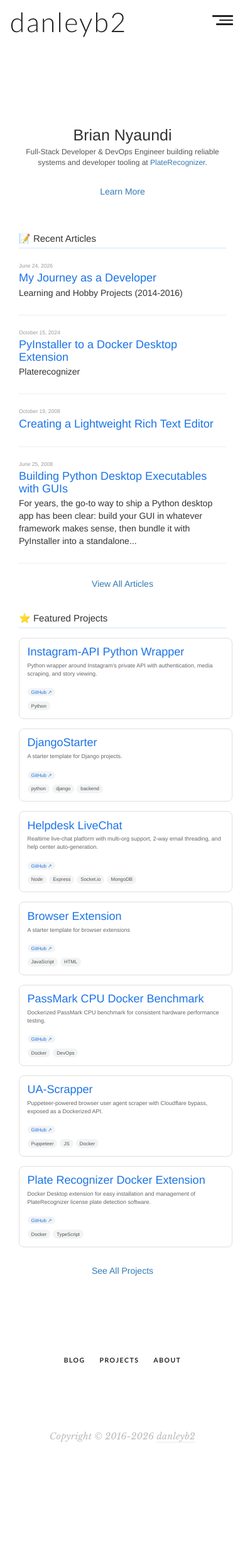
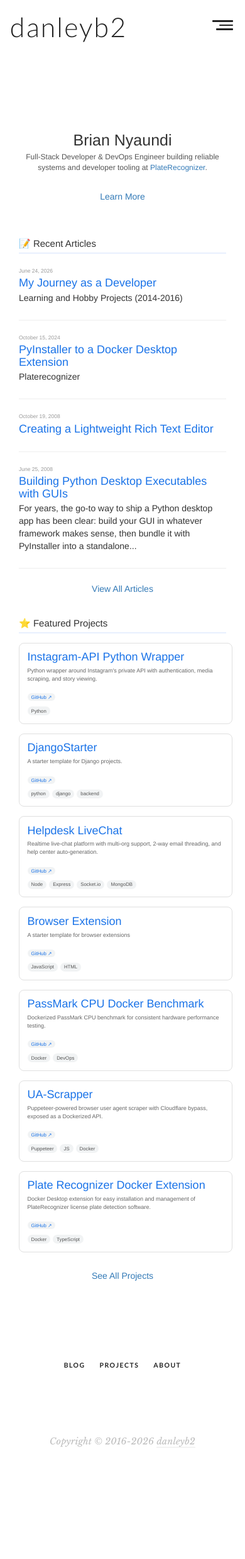
Before and after one commit to danleyb2/danleyb2.github.io, a Jekyll site: the page built from index.html, in a window 390 px wide. Shown: the whole page at 63% size. Built offline with Jekyll 4.4.1, drawn with Linux system fonts in a browser that asks for light colours; some web fonts are replaced.

Commit message:
Revert "Remove header styling from main.css"
This reverts commit 66c3bcea7a3663a1cca0164b5e2f5b50eb68cedc.

```diff
--- a/assets/css/main.css
+++ b/assets/css/main.css
@@ -77,7 +77,17 @@
 #navbar-wrapper {
   margin:0;
 }
-
+@media (min-width:768px) {
+  .navbar-logo-centered #navbar-wrapper {
+    float:none;
+  }
+}
+@media (min-width:768px) {
+  #navbar-wrapper {
+    float:right;
+    padding:24px 0 24px 5px;
+  }
+}
 .nav.navbar-nav:hover > li > a {
   color:rgba(34, 34, 34, .4);
 }
@@ -122,7 +132,30 @@
 .navbar-social-icons .navbar-social-icon i {
   font-size:16px;
 }
-
+.site-header {
+  max-width:1610px;
+  margin-left:auto;
+  margin-right:auto;
+  -webkit-box-sizing:border-box;
+  -moz-box-sizing:border-box;
+  box-sizing:border-box;
+  padding:50px 165px;
+}
+@media (max-width:992px) {
+  .site-header {
+    padding:50px 31px;
+  }
+}
+@media (max-width:768px) {
+  .site-header {
+    padding:8px 0 0;
+  }
+}
+@media (max-width:768px) {
+  .site-header.logo-centered {
+    padding:8px 0 50px;
+  }
+}
 .navbar-default .navbar-toggle {
   border:none;
   padding:8px;
@@ -905,7 +938,16 @@
   padding:0.8em 1.8em;
   font-size:13px;
 }
-
+@media (min-width:768px) {
+  .navbar-logo-centered > .container .navbar-brand, .navbar-logo-centered > .container-fluid .navbar-brand {
+    position:absolute;
+    width:100%;
+    left:0;
+    top:0;
+    text-align:center;
+    margin:auto;
+  }
+}
 .post-summary .post-categories {
   margin:0;
   white-space:normal;
@@ -921,8 +963,26 @@
 .navbar-logo-top .navbar-social-icons {
   display:inline-block;
 }
-
-
+@media (min-width:768px) {
+  .navbar-logo-top #navbar-wrapper {
+    float:none;
+    width:100%;
+    padding-left:0;
+    text-align:center;
+  }
+}
+@media (min-width:768px) {
+  .navbar-logo-top .nav.navbar-nav {
+    float:none;
+    display:inline-block;
+  }
+}
+.site-header.logo-top + .recent-posts {
+  margin:0 auto;
+}
+.site-header + .highlight-post {
+  margin-top:5px;
+}
 .post-summary .post-meta a {
   color:inherit;
   vertical-align:middle;
@@ -963,3 +1023,18 @@
   margin-top:80px;
   margin-bottom:80px;
 }
+.site-header.logo-top .logo-wrapper .logo {
+  font-family:'Lato', sans-serif;
+  font-size:43px;
+  font-weight:500;
+  font-style:normal;
+  letter-spacing:0.05em;
+  line-height:0.9em;
+  text-transform:lowercase;
+  color:#222;
+  height:auto;
+  text-decoration:none;
+}
+.site-header.logo-top .logo-wrapper {
+  padding-bottom:20px;
+}
```
